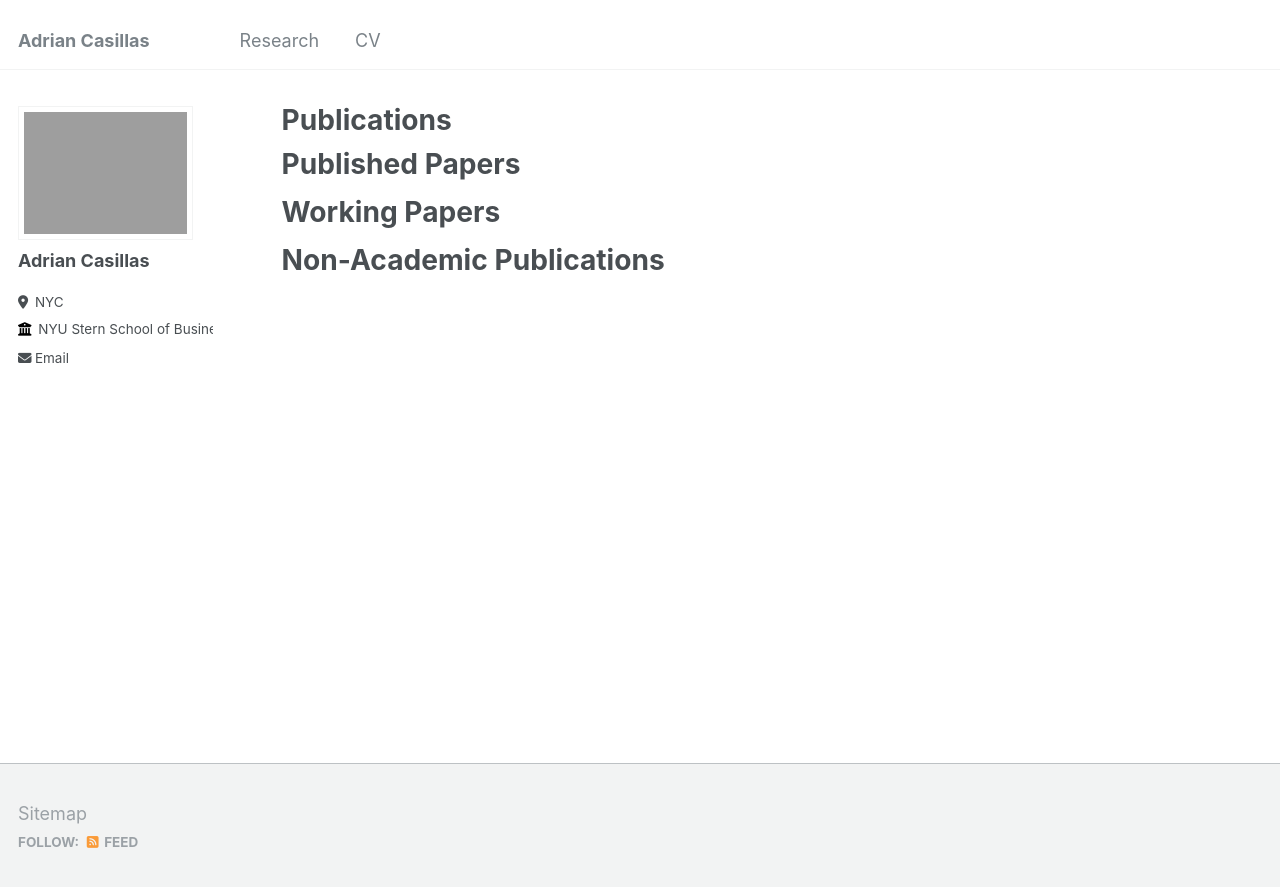
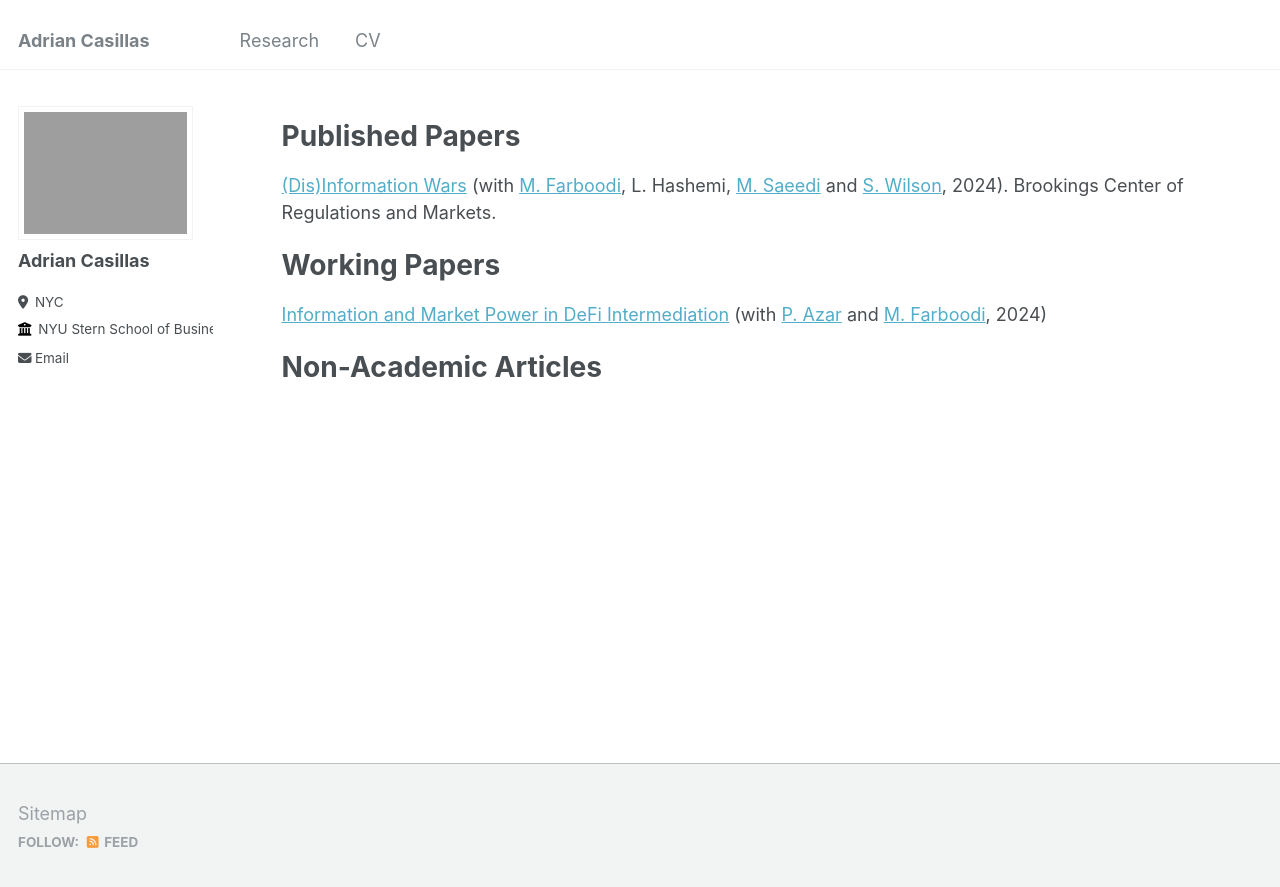
Before and after one commit to Adrian-Casillas/adrian-casillas.github.io, a Jekyll site: the page built from _pages/publications.md, in a window 1280 px wide. Shown: the top 887 px of the page. Built offline with Jekyll 4.4.1, drawn with Linux system fonts in a browser that asks for light colours.

Commit message:
Update publications.md

```diff
--- a/_pages/publications.md
+++ b/_pages/publications.md
@@ -1,6 +1,6 @@
 ---
 layout: archive
-title: "Publications"
+title: ""
 permalink: /publications/
 author_profile: true
 ---
@@ -13,7 +13,10 @@ author_profile: true
 
 # Published Papers
 
+[(Dis)Information Wars](https://www.brookings.edu/wp-content/uploads/2024/02/Disinformation-wars.pdf) (with [M. Farboodi](https://sites.google.com/site/maryamfarboodi/home), L. Hashemi, [M. Saeedi](https://scholar.google.com/citations?user=5qWawgkAAAAJ&hl=en) and [S. Wilson](https://scholar.google.com/citations?user=R4ICpa0AAAAJ&hl=en), 2024). Brookings Center of Regulations and Markets.
 
 # Working Papers
 
-# Non-Academic Publications
+[Information and Market Power in DeFi Intermediation](https://www.newyorkfed.org/medialibrary/media/research/staff_reports/sr1102.pdf?sc_lang=en) (with [P. Azar](https://www.newyorkfed.org/research/economists/Azar) and [M. Farboodi](https://sites.google.com/site/maryamfarboodi/home), 2024)
+
+# Non-Academic Articles
```
